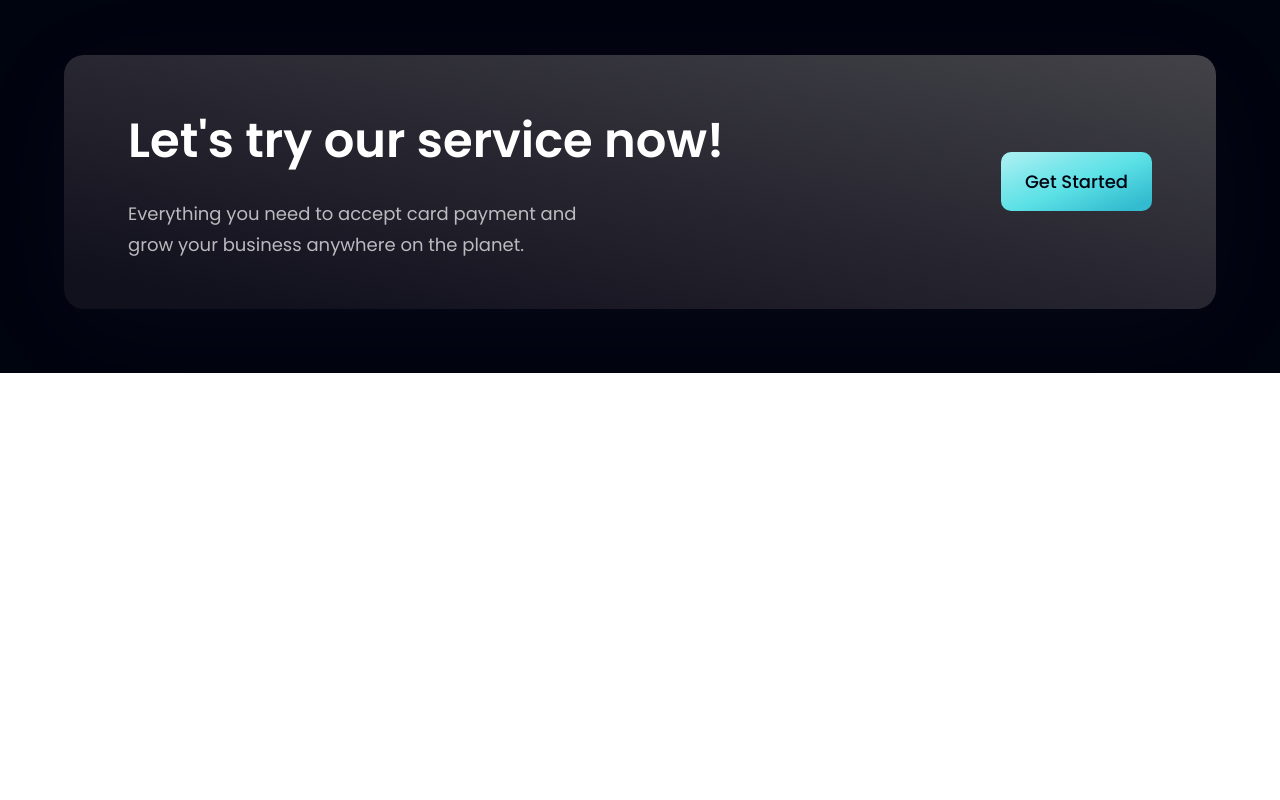
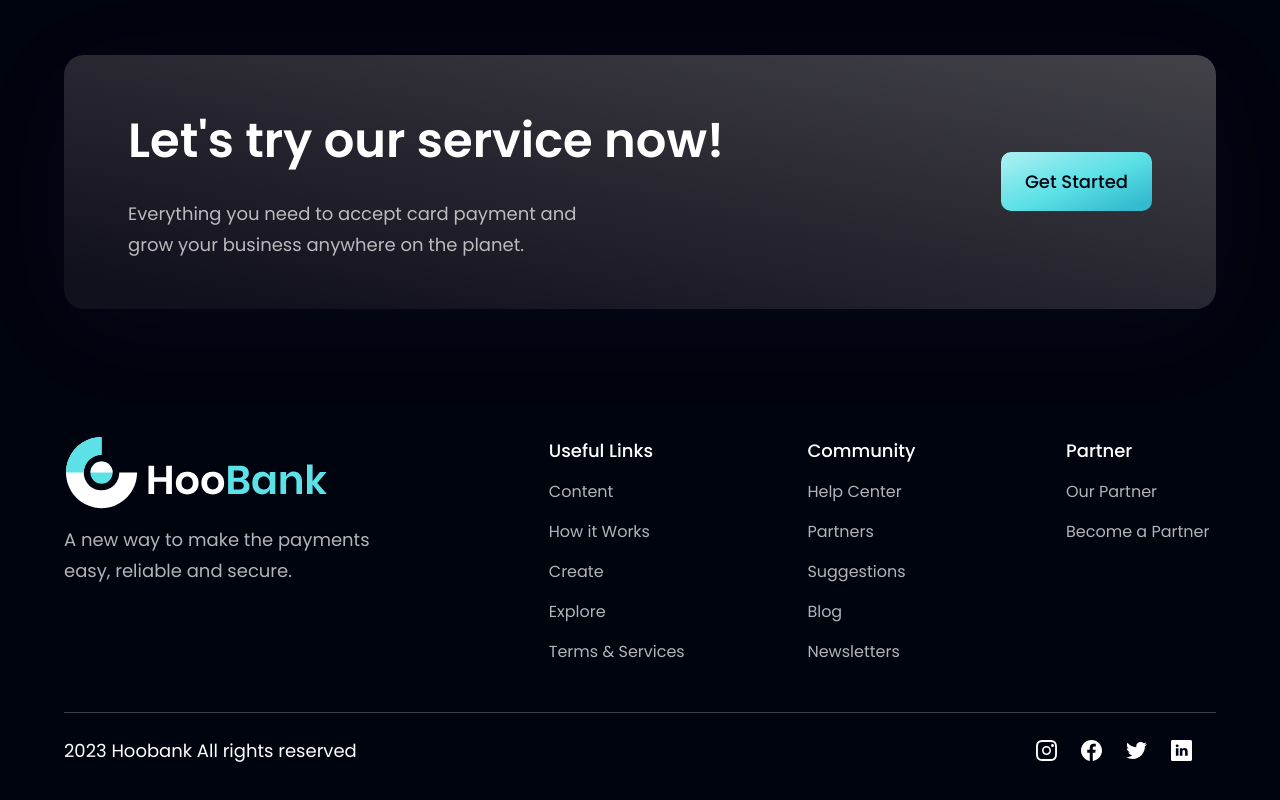
Before and after one commit to michelesilva20/bank_modern_app, a React (Vite) app: page / in a window 1280 px wide. Shown: the part 4089-4889 px from the top of the page. Before the commit the page ends 4462 px from the top, so only its background shows below. Built offline with nearby package versions, Linux system fonts and the light colour scheme.

Commit message:
two-day: feito footer

```diff
--- a/src/components/Footer.jsx
+++ b/src/components/Footer.jsx
@@ -1,11 +1,53 @@
 import React from 'react'
+import styles from '../style';
+import {logo} from '../assets';
+import {footerLinks, socialMedia} from '../constants';
 
-const Footer = () => {
-  return (
-    <div>
+const Footer = () => (
+    <section className={`${styles.flexCenter} ${styles.paddingY} flex-col`}>
+      <div className={`${styles.flexStart} md:flex-row flex-col mb-8 w-full`}>
+        <div className='flex-1 flex flex-col justify-start mr-10'>
+          <img src={logo} alt="hoobank" className='w-[266px] h-[72px] object-contain'/>
+          <p className={`${styles.paragraph} mt-4 max-w-[310px]`}>A new way to make the payments easy, reliable and secure.</p>
+        </div>
 
-    </div>
+        <div className='flex-[1.5] w-full flex flex-row justify-between flex-wrap md:mt-0 mt-10'>
+          {footerLinks.map((footerLink) => (
+            <div key={footerLink.id} className='flex flex-col ss:my-0 my-4 min-w-[150px]'>
+              <h4 className='font-poppins font-medium text-[18px] leading-[27px] text-white'>
+                {footerLink.title}
+              </h4>
+              <ul className='list-none mt-4'>
+                {footerLink.links.map((link, index) => (
+                  <li key={link.name} className={`font-poppins font-normal text-[16px] leading-[24px] text-dimWhite hover:text-secondary cursor-pointer
+                  ${index !== footerLink.links.lenght - 1 ? 'mb-4' : 'mb-0'}`}>
+                    {link.name}
+                  </li>
+                ))}
+              </ul>
+            </div>
+          ))}
+        </div>
+      </div>
+
+      <div className='w-full flex justify-between items-center md:flex-row flex-col pt-6 border-t-[1px] border-t-[#3F3E45]'>
+        <p className='font-poppins font-normal text-[18px] leading-[27px] text-white'>
+          2023 Hoobank All rights reserved
+        </p>
+
+        <div className='flex flex-row md:mt-0 mt-6'>
+            {socialMedia.map((social,index) => (
+              <img
+                key={social.id}
+                src={social.icon}
+                alt={social.id}
+                className={`w-[21px] h-[21px] object-contain cursor-pointer ${index !== socialMedia.lenght - 1 ? 'mr-6' : 'mr-0'}`}
+              />
+            ))}
+        </div>
+      </div>
+    </section>
   )
-}
+
 
 export default Footer
```
